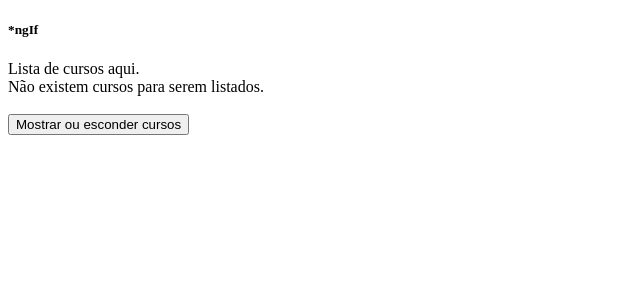
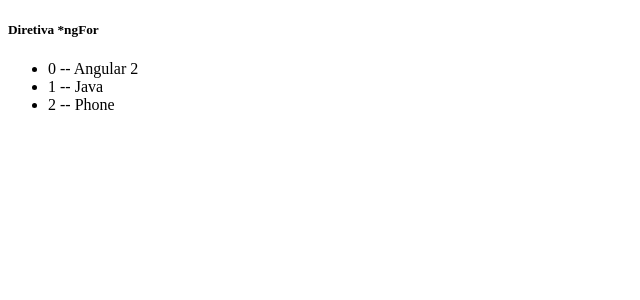
Before and after one commit to garbizada/angular_projects_lg, an Angular app in the folder diretiva-ngif/: page / in a window 1280 px wide. Shown: the top 300 px of the page, without its empty margins (0-640 px from the left). Built offline with nearby package versions, Linux system fonts and the light colour scheme.

Commit message:
diretiva ngFor

```diff
--- a/diretiva-ngif/src/app/app.component.html
+++ b/diretiva-ngif/src/app/app.component.html
@@ -1 +1,2 @@
-<app-ng-if-first></app-ng-if-first>
+<!--app-ng-if-first></app-ng-if-first-->
+<app-ng-for-first></app-ng-for-first>
--- a/diretiva-ngif/src/app/app.module.ts
+++ b/diretiva-ngif/src/app/app.module.ts
@@ -4,11 +4,13 @@
 import { AppRoutingModule } from './app-routing.module';
 import { AppComponent } from './app.component';
 import { NgIfFirstComponent } from './ng-if-first/ng-if-first.component';
+import { NgForFirstComponent } from './ng-for-first/ng-for-first.component';
 
 @NgModule({
   declarations: [
     AppComponent,
-    NgIfFirstComponent
+    NgIfFirstComponent,
+    NgForFirstComponent
   ],
   imports: [
     BrowserModule,
--- /dev/null
+++ b/diretiva-ngif/src/app/ng-for-first/ng-for-first.component.html
@@ -0,0 +1,9 @@
+<h5>Diretiva *ngFor</h5>
+
+
+<ul>
+    <li *ngFor="let curso of cursos, let i = index">
+       {{ i }}  -- {{ curso }}
+    </li>
+
+</ul>
--- /dev/null
+++ b/diretiva-ngif/src/app/ng-for-first/ng-for-first.component.ts
@@ -0,0 +1,25 @@
+import { Component, OnInit } from '@angular/core';
+
+@Component({
+  selector: 'app-ng-for-first',
+  templateUrl: './ng-for-first.component.html',
+  styleUrls: ['./ng-for-first.component.css']
+})
+export class NgForFirstComponent implements OnInit{
+
+  cursos: string[] = ["Angular 2", "Java", "Phone"];
+
+  constructor() {
+
+
+  }
+
+  ngOnInit() {
+
+    for(let i=0; i<this.cursos.length; i++) {
+      let curso = this.cursos[i];
+    }
+
+  }
+
+}
```
Also changed, not shown: diretiva-ngif/src/app/ng-for-first/ng-for-first.component.css (added), 1 other file (tests, documents, lock files or other folders).
